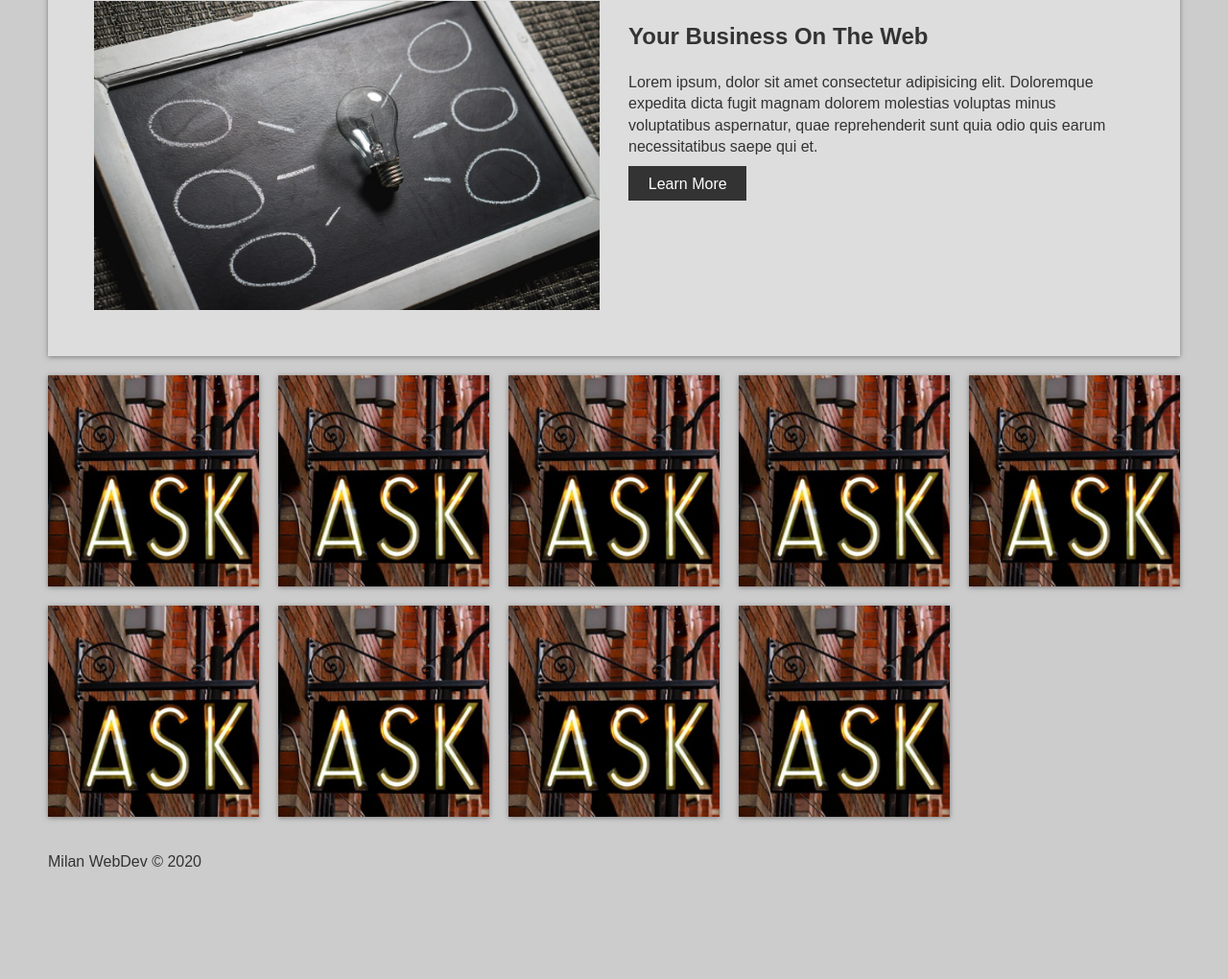
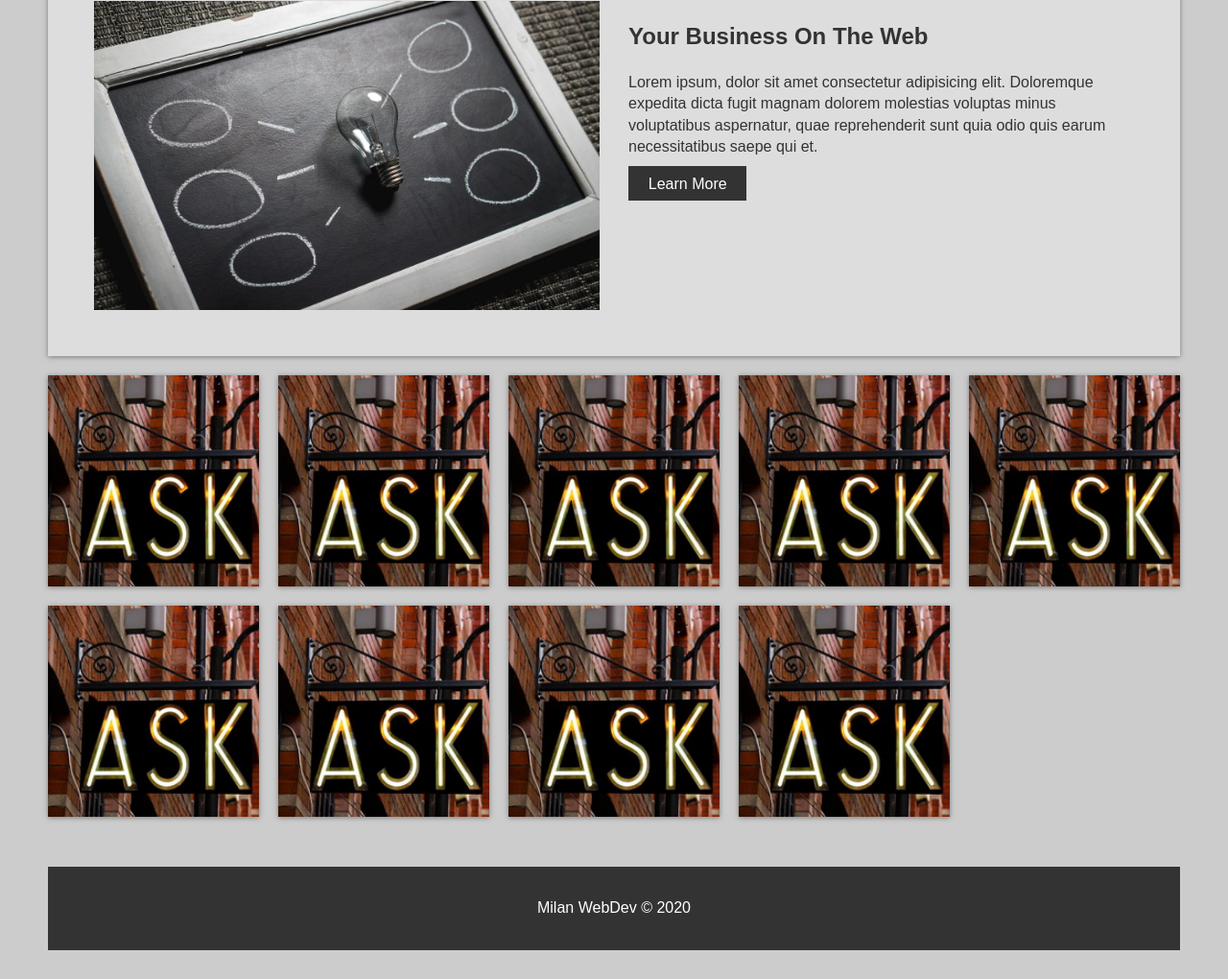
Before and after one commit to milan978gh/grid-biz, a plain HTML site: page index.html in a window 1280 px wide. Shown: the part 1121-2141 px from the top of the page at 96% size. Before the commit the page ends 2077 px from the top, so only its background shows below. Drawn offline with Linux system fonts and the light colour scheme.

Commit message:
footer css done

```diff
--- a/scss/style.scss
+++ b/scss/style.scss
@@ -148,3 +148,12 @@ img{
         box-shadow: $shadow;
     }
 }
+
+// footer
+footer{
+    color: $light;
+    background: $dark;
+    text-align: center;
+    margin-top: 2rem;
+    padding: 1rem;
+}
```
Also changed, not shown: css/style.css.
